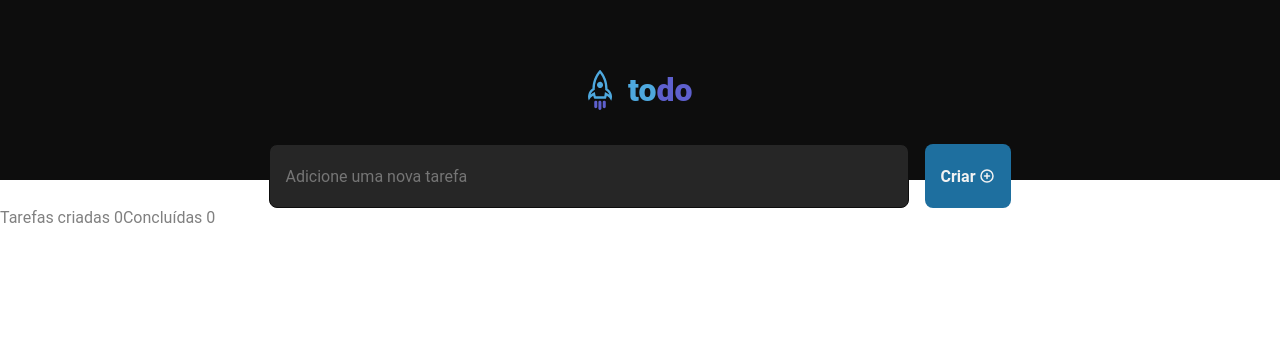
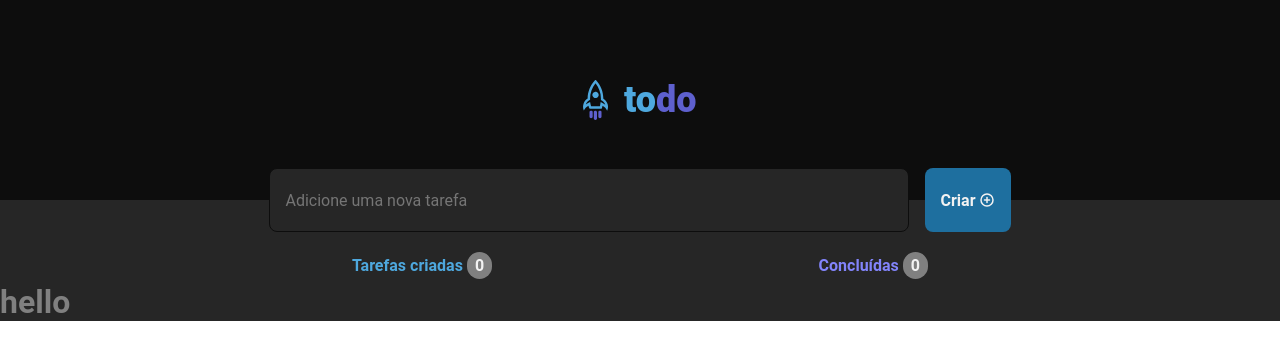
Before and after one commit to VitorFernandes-JS/desafio-to-do, a React (Vite) app: page / in a window 1280 px wide. Shown: the top 360 px of the page. Built offline with nearby package versions, Linux system fonts and the light colour scheme.

Commit message:
fix: changes App

```diff
--- a/index.html
+++ b/index.html
@@ -4,7 +4,7 @@
     <meta charset="UTF-8" />
     <link rel="icon" type="image/svg+xml" href="/vite.svg" />
     <meta name="viewport" content="width=device-width, initial-scale=1.0" />
-    <title>Vite + React + TS</title>
+    <title>To do</title>
   </head>
   <body>
     <div id="root"></div>
--- a/src/App.module.css
+++ b/src/App.module.css
@@ -5,12 +5,16 @@
   }
 }
 
+.teste {
+  background: var(--gray-500);
+}
+
 .textareaAndButton {
   display: flex;
   flex-direction: row;
   gap: 1rem;
 
-  margin-top: -2.25rem;
+  margin-top: -2rem;
   justify-content: center;
 }
 
@@ -52,3 +56,38 @@
 .buttonCreate:hover {
   filter: brightness(0.9);
 }
+
+.informationsTask {
+  display: flex;
+  flex-direction: row;
+  margin-top: 1rem;
+  justify-content: space-between;
+
+  padding: 0.5rem 22rem;
+}
+
+.tasksCreated {
+  color: var(--blue);
+  font-size: 1rem;
+  font-weight: bold;
+}
+
+.numberTasksCreated {
+  background: var(--gray-300);
+  border-radius: 999px;
+  padding: 0.25rem 0.5rem;
+  color: var(--gray-100);
+}
+
+.numberCompletedTasks {
+  background: var(--gray-300);
+  border-radius: 999px;
+  padding: 0.25rem 0.5rem;
+  color: var(--gray-100);
+}
+
+.completedTasks {
+  color: var(--purple);
+  font-size: 1rem;
+  font-weight: bold;
+}
--- a/src/App.tsx
+++ b/src/App.tsx
@@ -3,12 +3,14 @@ import { PlusCircle } from "phosphor-react";
 
 import styles from "./App.module.css";
 import "./global.css";
+import { TaskBox } from "./components/Header/TaskBox/TaskBox";
 
 export function App() {
   return (
-    <div>
+    <div className={styles.teste}>
       <Header />
 
+      <div>
         <div className={styles.textareaAndButton}>
           <textarea
             className={styles.textarea}
@@ -16,18 +18,19 @@ export function App() {
           ></textarea>
 
           <button className={styles.buttonCreate}>
-          <span className={styles.teste}>Criar</span>
+            <span>Criar</span>
             <PlusCircle size={16} weight="bold" />
           </button>
         </div>
 
-      <div>
-        <span>Tarefas criadas 0</span>
-        <span>Concluídas 0</span>
+        <div className={styles.informationsTask}>
+          <span className={styles.tasksCreated}>Tarefas criadas <span className={styles.numberTasksCreated}>0</span></span>
+          <span className={styles.completedTasks}>Concluídas <span className={styles.numberCompletedTasks}>0</span></span>
         </div>
 
         <div>
-
+          <TaskBox />
+        </div>
       </div>
     </div>
   );
--- a/src/components/Header/Header.module.css
+++ b/src/components/Header/Header.module.css
@@ -3,7 +3,7 @@
     display: flex;
     justify-content: center;
     align-items: center;
-    height: 180px;
+    height: 200px;
     padding: 1.25rem 0;
 }
 
@@ -13,11 +13,13 @@
 }
 
 .textTo {
+    font-size: 2.25rem;
     color: var(--blue);
     font-weight: 800;
 }
 
 .textDo {
+    font-size: 2.25rem;
     color: var(--purple-dark);
     font-weight: 800;
 }
```
Lines whose indentation alone changed are shown as unchanged.
